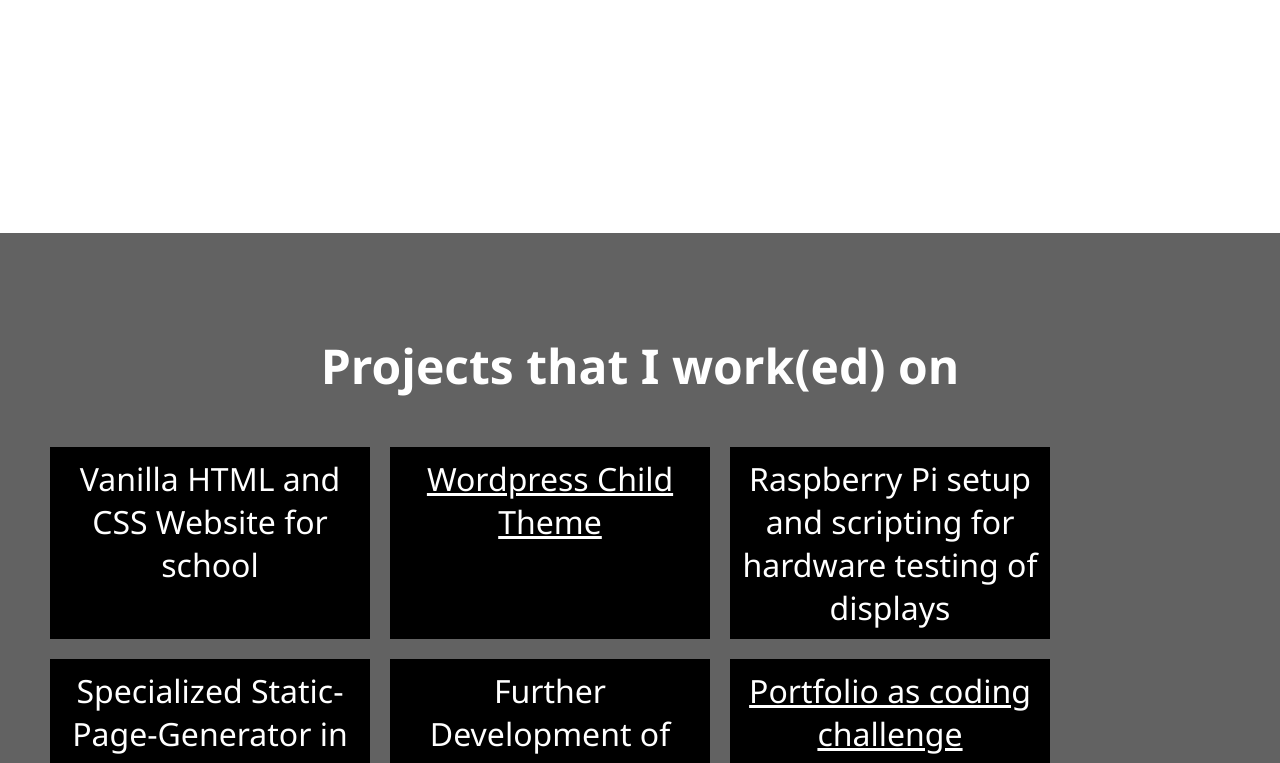
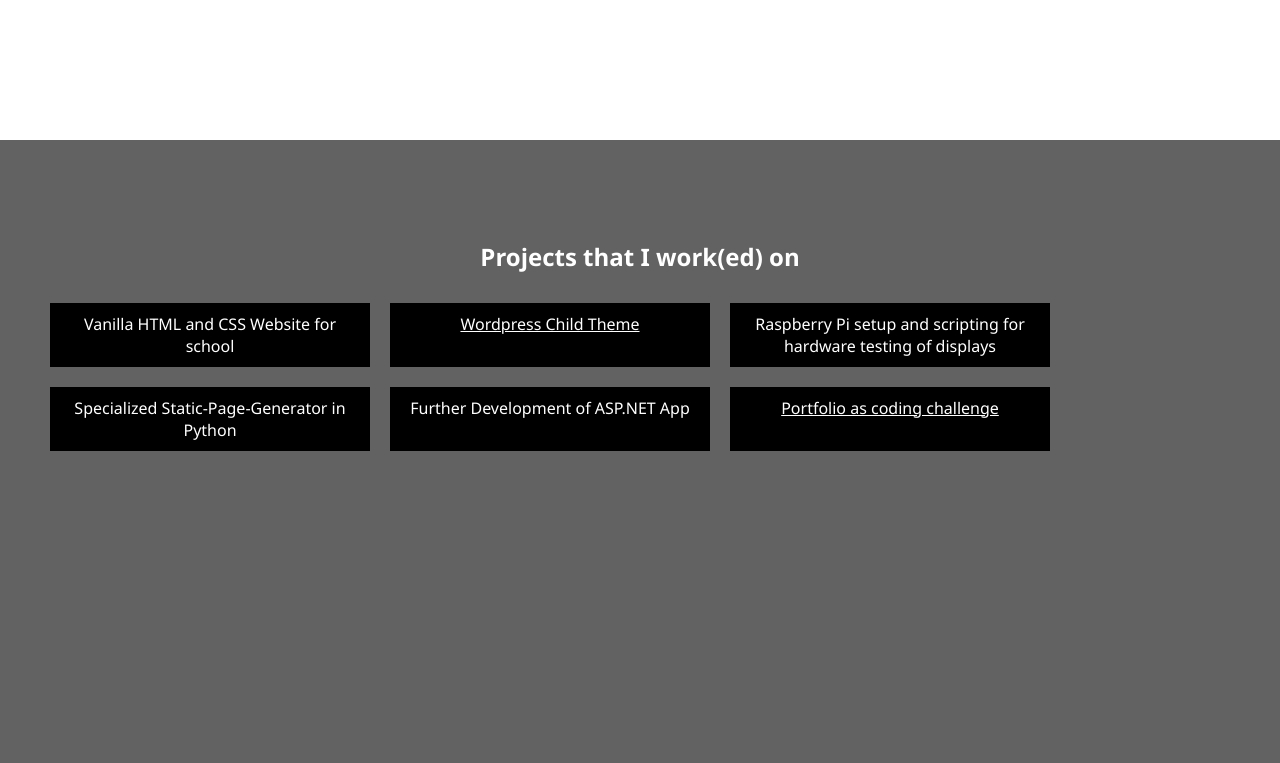
Before and after one commit to hoschi-it/portfolio, a plain HTML site: page index.html in a window 1280 px wide. Shown: the part 774-1537 px from the top of the page. Drawn offline with Linux system fonts and the light colour scheme.

Commit message:
Deploy hoschi-it/portfolio to github.com/hoschi-it/portfolio.git:gh-pages

```diff
--- a/index.html
+++ b/index.html
@@ -5,6 +5,7 @@
         <title>Hoschi-IT's portfolio</title>
         <meta charset="UTF-8">
         <link rel="stylesheet" type="text/css" href="style.css">
+        <meta name="viewport" content="width=device-width, initial-scale=1.0">
     </head>
 
     <body>
--- a/style.scss
+++ b/style.scss
@@ -14,7 +14,6 @@ body {
     max-width: $max-frame-width;
     padding: 0px 0px 0px 0px;
     margin: 0 auto;
-    font-size: 200%;
     text-align: center;
 }
 
```
Also changed, not shown: style.css.
